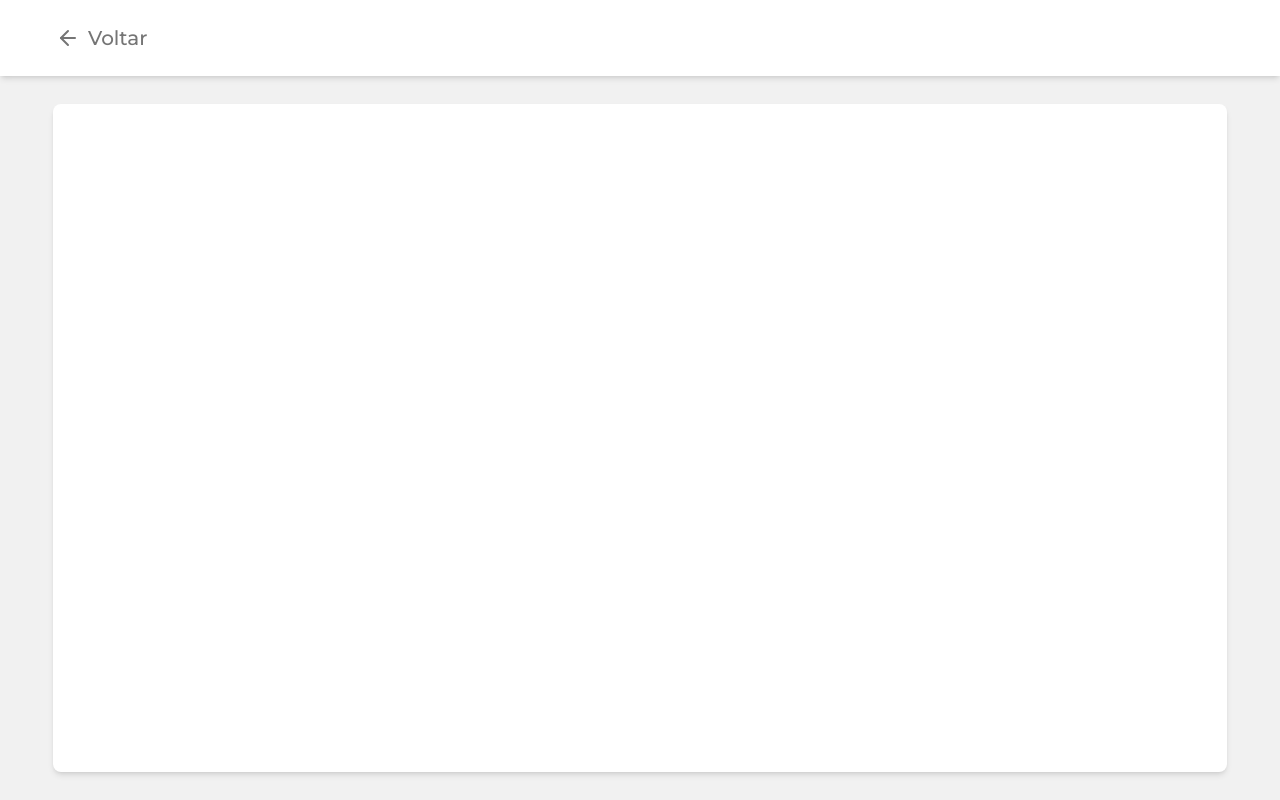
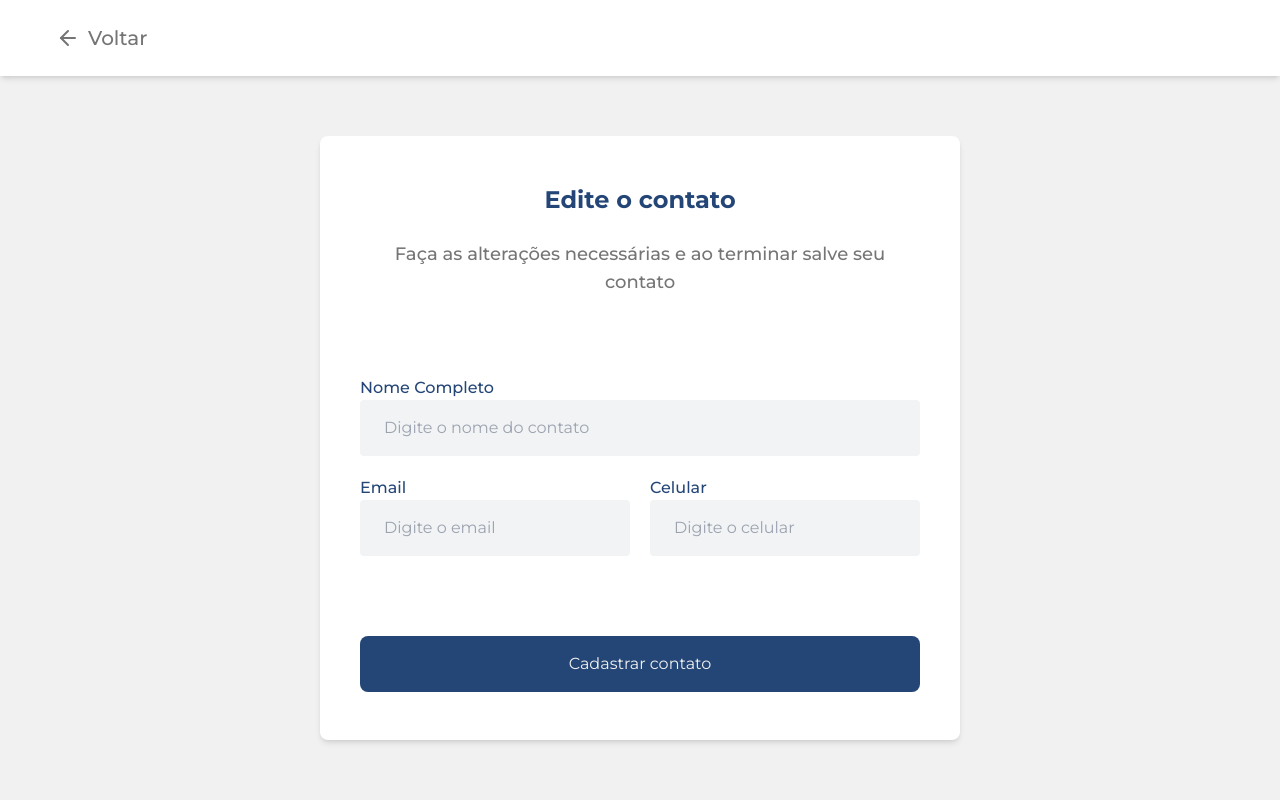
Before and after one commit to dcmatheus/contacts-app, a React (Vite) app: page /contacts/edit/1 in a window 1280 px wide. Built offline with nearby package versions, Linux system fonts and the light colour scheme.

Commit message:
feat(editcontact-page): implements EditContactPage functionnality

```diff
--- a/src/Routes.tsx
+++ b/src/Routes.tsx
@@ -50,10 +50,7 @@ export default function Routes() {
           <div>Not Found</div>
         }
       />
-      <Route
-        path="*"
-        element={<Navigate to="/not-found" replace />}
-      />
+
     </Switch>
   );
 }
--- a/src/components/CardActions.tsx
+++ b/src/components/CardActions.tsx
@@ -8,7 +8,7 @@ function CardActions({ id }: { id: number }) {
   const { deleteContact } = useContext(Context);
   return (
     <>
-      <button type="button" className="flex" onClick={() => navigate(`contacts/edit/${id}`)}>
+      <button type="button" className="flex" onClick={() => navigate(`edit/${id}`)}>
         <Edit className="hidden mr-2 text-primary-100 md:block" />
         <p className="font-medium text-themeNeutral-600 md:text-inherit md:font-normal">Editar</p>
       </button>
--- a/src/pages/AddContactPage.tsx
+++ b/src/pages/AddContactPage.tsx
@@ -34,7 +34,7 @@ function AddContactPage() {
             <div className="grid grid-cols-2 gap-5 my-20">
               <div className="col-span-2">
                 <InputLabel
-                  label="Nome"
+                  label="Nome Completo"
                   type="text"
                   placeholder="Digite o nome do contato"
                   value={name}
@@ -70,7 +70,7 @@ function AddContactPage() {
           <div className="grid gap-5 mt-12">
             <div>
               <InputLabel
-                label="Nome"
+                label="Nome Completo"
                 type="text"
                 placeholder="Digite o nome do contato"
                 value={name}
--- a/src/pages/EditContactPage.tsx
+++ b/src/pages/EditContactPage.tsx
@@ -1,21 +1,112 @@
+import InputLabel from 'components/InputLabel';
 import Context from 'Context/context';
-import { useContext, useState } from 'react';
+import useBreakpoints from 'hooks/useBreakpoints';
+import { useContext, useEffect, useState } from 'react';
+import { useParams } from 'react-router-dom';
+import {
+  Title, Subtitle, Button,
+} from 'styles';
 import Header from 'templates/Header';
 
-function EditContactPage() {
+function AddContactPage() {
   const { editContact, contacts } = useContext(Context);
+  const { id } = useParams();
   const [name, setName] = useState('');
   const [mobile, setMobile] = useState('');
   const [email, setEmail] = useState('');
+  const { mdScreen } = useBreakpoints();
 
-  return (
-    <div className="flex flex-col items-center w-screen h-screen md:bg-themeNeutral-300">
+  const createContact = () => {
+    editContact(Number(id), { name, mobile, email });
+    setName('');
+    setMobile('');
+    setEmail('');
+  };
+
+  useEffect(() => {
+    const editedContact = contacts.find((contact) => contact.id === Number(id)) || { name: '', mobile: '', email: '' };
+    setName(editedContact.name);
+    setMobile(editedContact.mobile);
+    setEmail(editedContact.email);
+  }, []);
+
+  return mdScreen ? (
+    <div className="flex flex-col items-center w-screen h-screen bg-themeNeutral-300">
       <Header path="/contacts" text="Cadastrar um novo contato" />
-      <div className="w-full md:bg-white lg:w-11/12 md:h-full md:rounded-lg md:my-7 md:shadow-md">
-        <div className="mx-4 md:mx-10" />
+      <div className="flex items-center justify-center w-full h-full lg:w-1/2">
+        <div className="w-full bg-white rounded-lg shadow-md">
+          <form className="flex flex-col mx-10 my-12 space-between">
+            <div className="text-center">
+              <Title compact="true">Edite o contato</Title>
+              <Subtitle>Faça as alterações necessárias e ao terminar salve seu contato</Subtitle>
+            </div>
+            <div className="grid grid-cols-2 gap-5 my-20">
+              <div className="col-span-2">
+                <InputLabel
+                  label="Nome Completo"
+                  type="text"
+                  placeholder="Digite o nome do contato"
+                  value={name}
+                  change={({ target }) => setName(target.value)}
+                />
+              </div>
+              <InputLabel
+                label="Email"
+                type="text"
+                placeholder="Digite o email"
+                value={email}
+                change={({ target }) => setEmail(target.value)}
+              />
+              <InputLabel
+                label="Celular"
+                type="text"
+                placeholder="Digite o celular"
+                value={mobile}
+                change={({ target }) => setMobile(target.value)}
+              />
+            </div>
+            <Button type="button" onClick={() => createContact()}>Cadastrar contato</Button>
+          </form>
+        </div>
       </div>
+    </div>
+  ) : (
+    <div className="h-screen">
+      <Header path="/contacts" text="Cadastrar um novo contato" />
+      <form className="flex flex-col justify-between mx-6 h-5/6">
+        <div>
+          <Subtitle className="text-center">Faça as alterações necessárias e ao terminar salve seu contato</Subtitle>
+          <div className="grid gap-5 mt-12">
+            <div>
+              <InputLabel
+                label="Nome Completo"
+                type="text"
+                placeholder="Digite o nome do contato"
+                value={name}
+                change={({ target }) => setName(target.value)}
+              />
+            </div>
+            <InputLabel
+              label="Email"
+              type="text"
+              placeholder="Digite o email"
+              value={email}
+              change={({ target }) => setEmail(target.value)}
+            />
+            <InputLabel
+              label="Celular"
+              type="text"
+              placeholder="Digite o celular"
+              value={mobile}
+              change={({ target }) => setMobile(target.value)}
+            />
+          </div>
+        </div>
+
+        <Button type="button" onClick={() => createContact()}>Editar contato</Button>
+      </form>
     </div>
   );
 }
 
-export default EditContactPage;
+export default AddContactPage;
```
